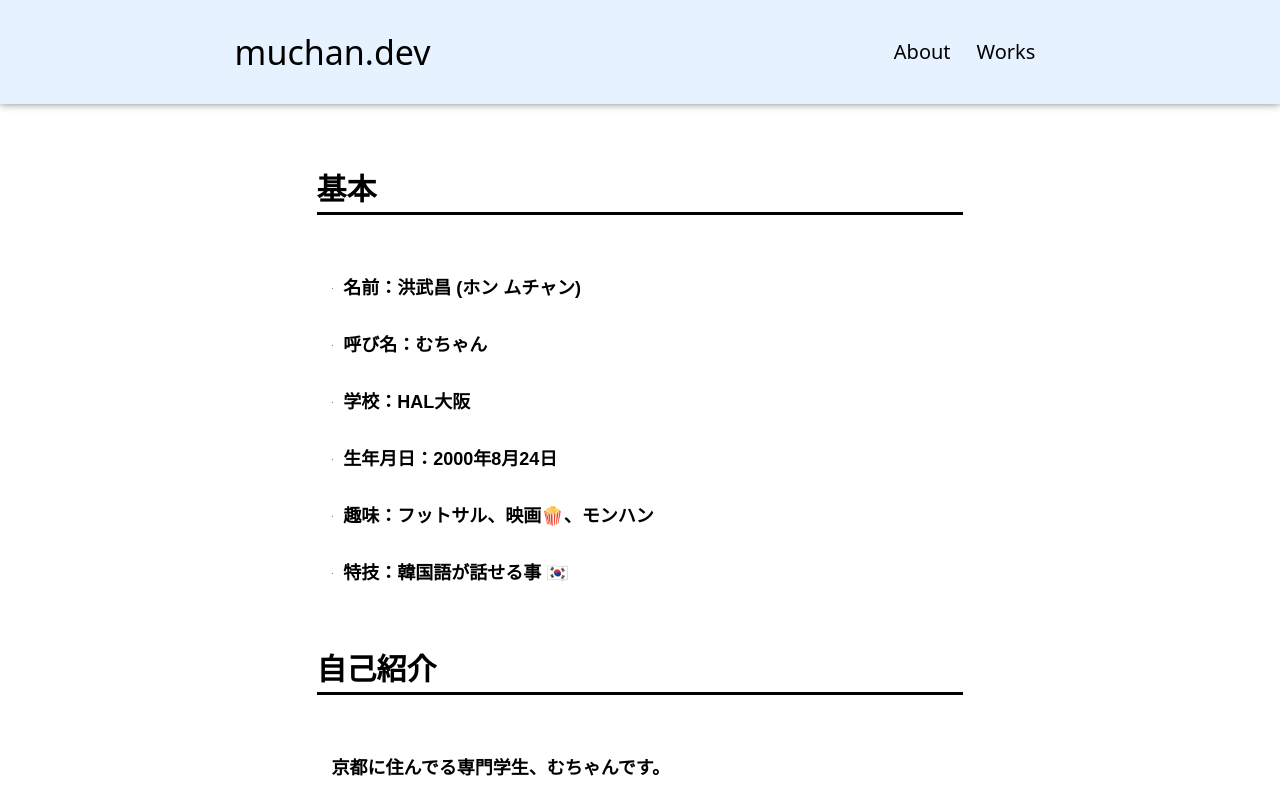
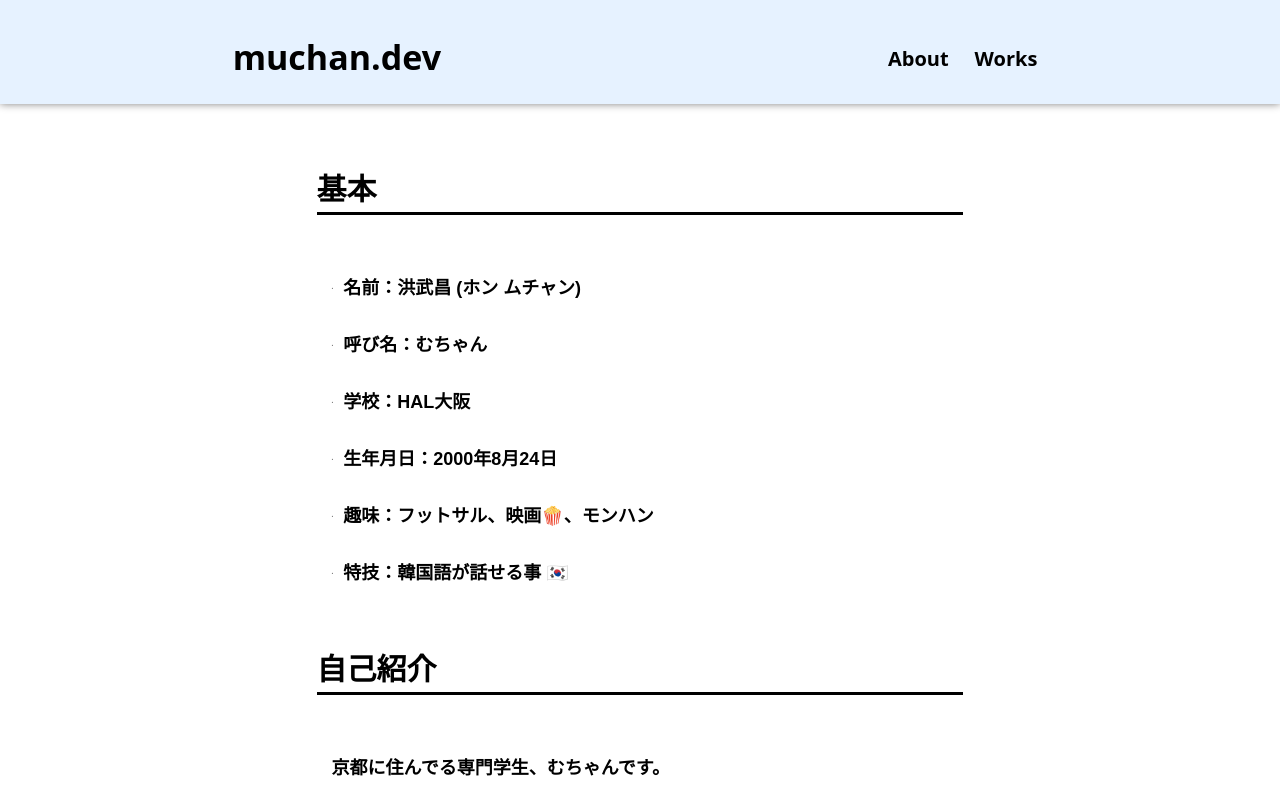
Before and after one commit to HongMuchang/muchan.dev, a Next.js app: page /About in a window 1280 px wide. Shown: the top 800 px of the page. Built offline with nearby package versions, Linux system fonts and the light colour scheme.

Commit message:
update #25 Header Components Layout

```diff
--- a/styles/components/atoms/layout/Header.module.scss
+++ b/styles/components/atoms/layout/Header.module.scss
@@ -12,7 +12,6 @@
 
   a {
     color: black;
-    font-weight: 500;
   }
   @include mq(sm) {
     width: 600px;
@@ -22,9 +21,10 @@
   .header_title {
     width: 180px;
     font-size: 34px;
-    font-weight: 500;
     margin: 0 3px;
     color: black;
+    font-weight: 600;
+    padding-top: 10px;
     @include mq(md) {
       font-size: 30px;
     }
@@ -37,6 +37,8 @@
   .header_nav {
     display: flex;
     color: black;
+    font-weight: 600;
+    padding-top: 13px;
     & > a {
       font-size: 20px;
       margin: 10px;
```
